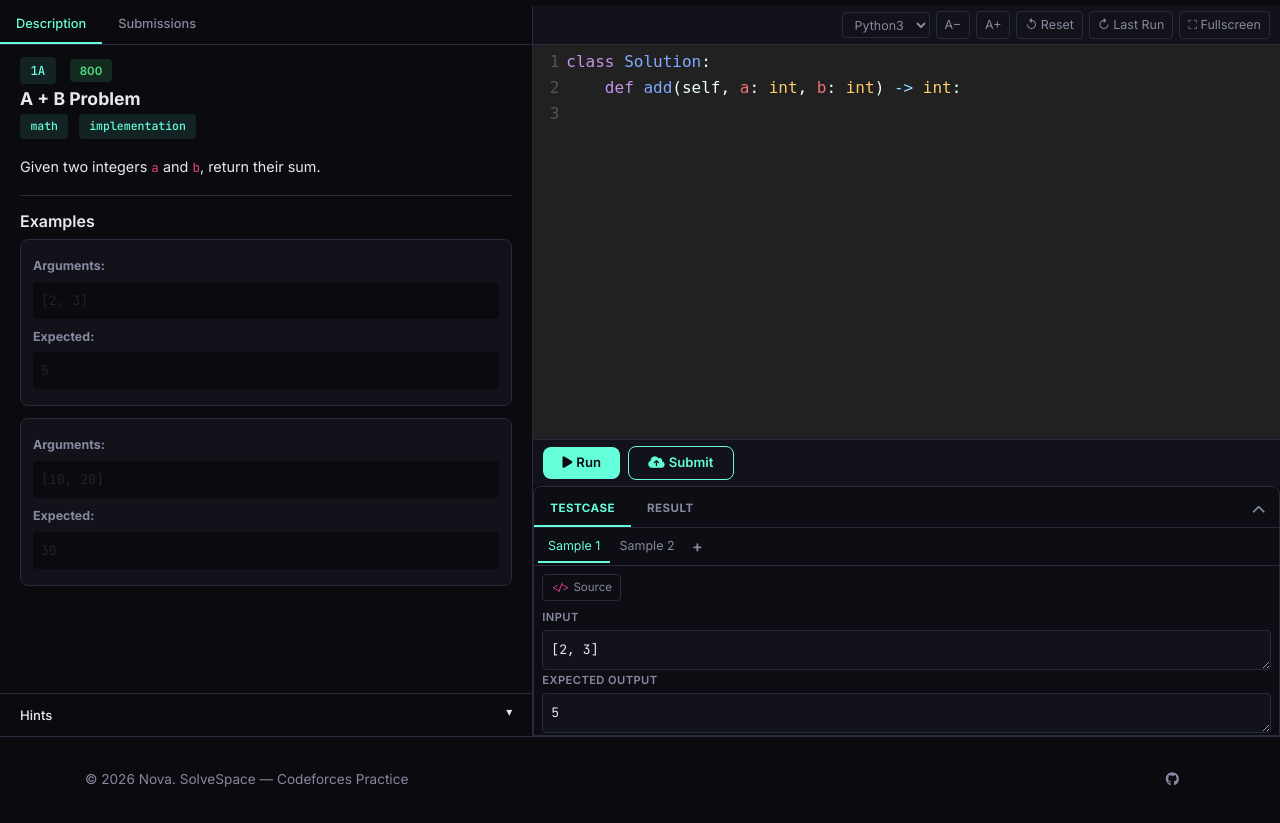
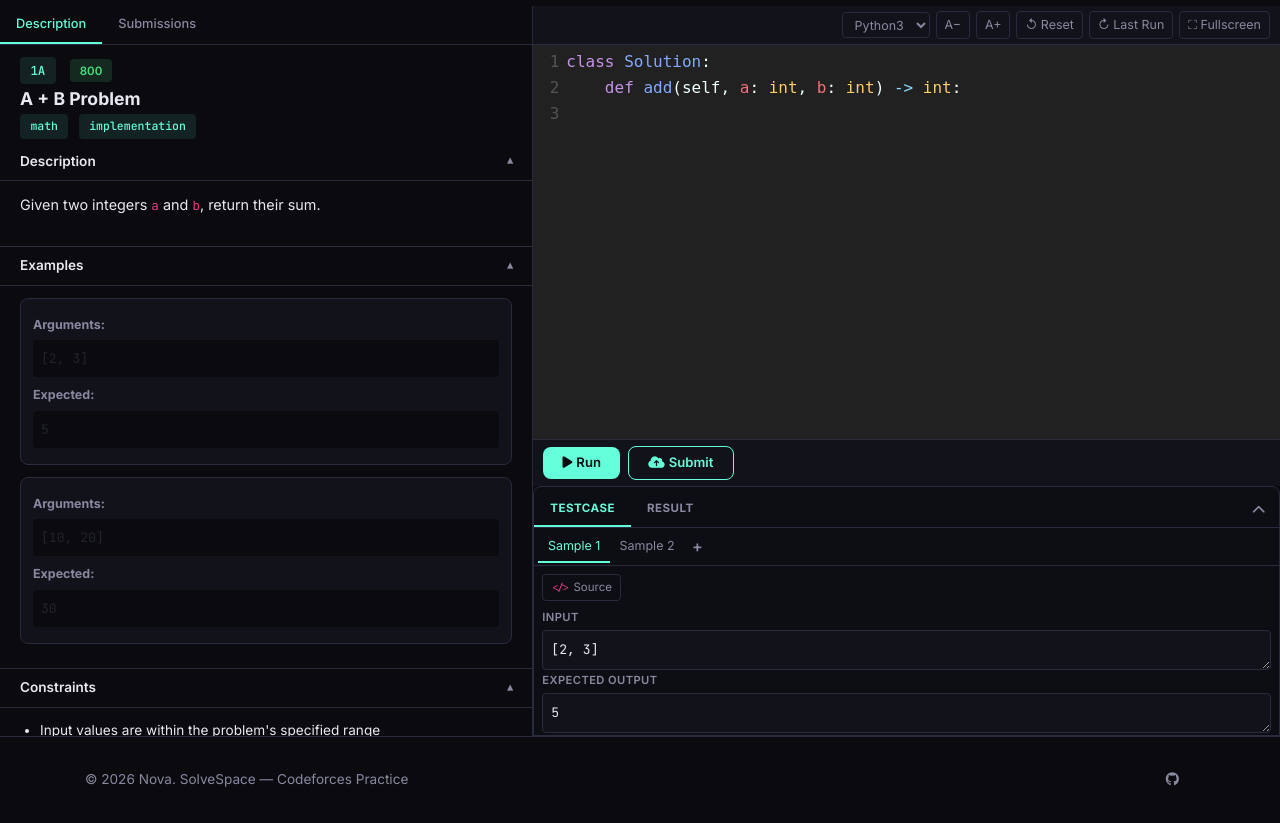
Before and after one commit to NovaProtocol/PracticeForge, a Flask app: page /problem/1/A/ in a window 1280 px wide. Shown: the part 64-887 px from the top of the page. Run offline with Flask 3, Linux system fonts and the light colour scheme; data that the repository does not hold is empty.

Commit message:
Collapsible sections in description panel

```diff
--- a/solver_private/apps/problems/templates/problems/partials/_description.html
+++ b/solver_private/apps/problems/templates/problems/partials/_description.html
@@ -12,27 +12,31 @@
 .desc-header .id-row { display: flex; align-items: center; gap: 8px; margin-bottom: 0.25rem; }
 .desc-header h4 { font-weight: 700; font-size: 1.1rem; margin: 0; }
 .desc-header .tags-row { display: flex; flex-wrap: wrap; gap: 4px; margin-top: 0.3rem; }
-.desc-body { flex: 1; overflow-y: auto; padding: 0.75rem 1.25rem 1rem; }
-.desc-body .sample-card {
+.desc-body { flex: 1; overflow-y: auto; }
+.section-header {
+  display: flex; align-items: center; justify-content: space-between;
+  padding: 0.5rem 1.25rem; cursor: pointer; font-size: 0.85rem; font-weight: 600;
+  border-bottom: 1px solid var(--border); user-select: none;
+}
+.section-header:hover { background: var(--bg-secondary); }
+.section-header .chevron { font-size: 0.7rem; transition: transform 0.2s; color: var(--text-secondary); }
+.section-header.open .chevron { transform: rotate(180deg); }
+.section-content { padding: 0.75rem 1.25rem; border-bottom: 1px solid var(--border); }
+.section-content.hidden { display: none; }
+.sample-card {
   background: var(--bg-secondary); border: 1px solid var(--border);
   border-radius: 8px; padding: 0.75rem; margin-bottom: 0.75rem; position: relative;
 }
-.desc-body .sample-card .copy-btn {
+.sample-card .copy-btn {
   position: absolute; right: 0.5rem; top: 0.5rem;
   background: var(--bg-primary); border: 1px solid var(--border);
   color: var(--text-secondary); font-size: 0.72rem; padding: 0.15rem 0.5rem;
   border-radius: 4px; cursor: pointer; opacity: 0; transition: opacity 0.15s;
 }
-.desc-body .sample-card:hover .copy-btn { opacity: 1; }
-.desc-body .sample-card .copy-btn.copied { color: var(--accent); border-color: var(--accent); }
-.hint-toggle { border-top: 1px solid var(--border); padding: 0.5rem 1.25rem; cursor: pointer; flex-shrink: 0; }
-.hint-toggle:hover { background: var(--bg-secondary); }
-.hint-toggle .chevron { transition: transform 0.2s; font-size: 0.75rem; }
-.hint-toggle.open .chevron { transform: rotate(180deg); }
-.hint-content { padding: 0 1.25rem 0.75rem; display: none; flex-shrink: 0; }
-.hint-content.open { display: block; }
-.desc-body pre { background: var(--bg-primary); padding: 0.5rem; border-radius: 4px; font-size: 0.82rem; margin: 0.25rem 0; }
-.submission-item { padding: 0.5rem 0; border-bottom: 1px solid var(--border); font-size: 0.85rem; }
+.sample-card:hover .copy-btn { opacity: 1; }
+.sample-card .copy-btn.copied { color: var(--accent); border-color: var(--accent); }
+.section-content pre { background: var(--bg-primary); padding: 0.5rem; border-radius: 4px; font-size: 0.82rem; margin: 0.25rem 0; }
+.submission-item { padding: 0.5rem 1.25rem; border-bottom: 1px solid var(--border); font-size: 0.85rem; }
 .submission-item:last-child { border-bottom: none; }
 .submission-item .code-toggle { cursor: pointer; color: var(--accent); font-size: 0.8rem; }
 .submission-item .code-toggle:hover { text-decoration: underline; }
@@ -43,6 +47,7 @@
     <div class="desc-tab" data-tab="submissions">Submissions</div>
   </div>
 
+  <div id="desc-content">
     <div class="desc-header">
       <div class="id-row">
         <span class="tag" style="margin-bottom: 0; font-size: 0.78rem;">{{ problem.contest_id }}{{ problem.problem_index }}</span>
@@ -57,12 +62,19 @@
       {% endif %}
     </div>
 
-  <div id="desc-body-content" class="desc-body">
-    <!-- Description tab content -->
-    <div id="desc-content">
-      <div style="font-size: 0.9rem; line-height: 1.7;">{{ problem.description_html|safe }}</div>
-      <hr style="border-color: var(--border); margin: 1rem 0;">
-      <h6 style="font-weight: 600; margin-bottom: 0.5rem;">Examples</h6>
+    <div class="section-header open" onclick="toggleSection('desc-text')">
+      <span>Description</span>
+      <span class="chevron">▾</span>
+    </div>
+    <div id="desc-text" class="section-content" style="font-size: 0.9rem; line-height: 1.7;">
+      {{ problem.description_html|safe }}
+    </div>
+
+    <div class="section-header open" onclick="toggleSection('desc-examples')">
+      <span>Examples</span>
+      <span class="chevron">▾</span>
+    </div>
+    <div id="desc-examples" class="section-content">
       {% for sample in problem.sample_cases or [] %}
       <div class="sample-card">
         {% if sample.args %}
@@ -83,7 +95,26 @@
       </div>
       {% endfor %}
     </div>
-    <!-- Submissions tab content (hidden by default) -->
+
+    <div class="section-header open" onclick="toggleSection('desc-constraints')">
+      <span>Constraints</span>
+      <span class="chevron">▾</span>
+    </div>
+    <div id="desc-constraints" class="section-content" style="font-size: 0.85rem;">
+      <ul style="padding-left: 1.25rem; margin: 0;">
+        <li>Input values are within the problem's specified range</li>
+      </ul>
+    </div>
+
+    <div class="section-header" onclick="toggleSection('desc-hints')">
+      <span>Hints</span>
+      <span class="chevron">▾</span>
+    </div>
+    <div id="desc-hints" class="section-content hidden" style="font-size: 0.85rem;">
+      <p class="text-secondary" style="margin: 0;">Hint 1: Think about the problem constraints and edge cases.</p>
+    </div>
+  </div>
+
   <div id="desc-submissions" style="display: none;">
     {% for sub in submissions %}
     <div class="submission-item">
@@ -96,17 +127,8 @@
       <pre style="display: none; font-size: 0.78rem; margin-top: 0.3rem;">{{ sub.code }}</pre>
     </div>
     {% else %}
-      <p class="text-secondary" style="font-size: 0.85rem;">No submissions yet.</p>
+    <p class="text-secondary" style="font-size: 0.85rem; padding: 1rem 1.25rem;">No submissions yet.</p>
     {% endfor %}
-    </div>
-  </div>
-
-  <div id="hint-toggle" class="hint-toggle" onclick="toggleHints()">
-    <span style="font-size: 0.82rem; font-weight: 500;">Hints</span>
-    <span class="chevron" style="float: right;">▾</span>
-  </div>
-  <div id="hint-content" class="hint-content">
-    <p class="text-secondary" style="font-size: 0.82rem; margin: 0;">Hint 1: Think about the problem constraints and edge cases.</p>
   </div>
 </div>
 <script>
@@ -116,9 +138,11 @@
     setTimeout(function() { btn.textContent = 'Copy'; btn.classList.remove('copied'); }, 1500);
   }).catch(function() {});
 }
-function toggleHints() {
-  document.getElementById('hint-toggle').classList.toggle('open');
-  document.getElementById('hint-content').classList.toggle('open');
+function toggleSection(id) {
+  var el = document.getElementById(id);
+  var hdr = el.previousElementSibling;
+  el.classList.toggle('hidden');
+  hdr.classList.toggle('open');
 }
 document.querySelectorAll('.desc-tab').forEach(function(tab) {
   tab.addEventListener('click', function() {
```
Lines whose indentation alone changed are shown as unchanged.
